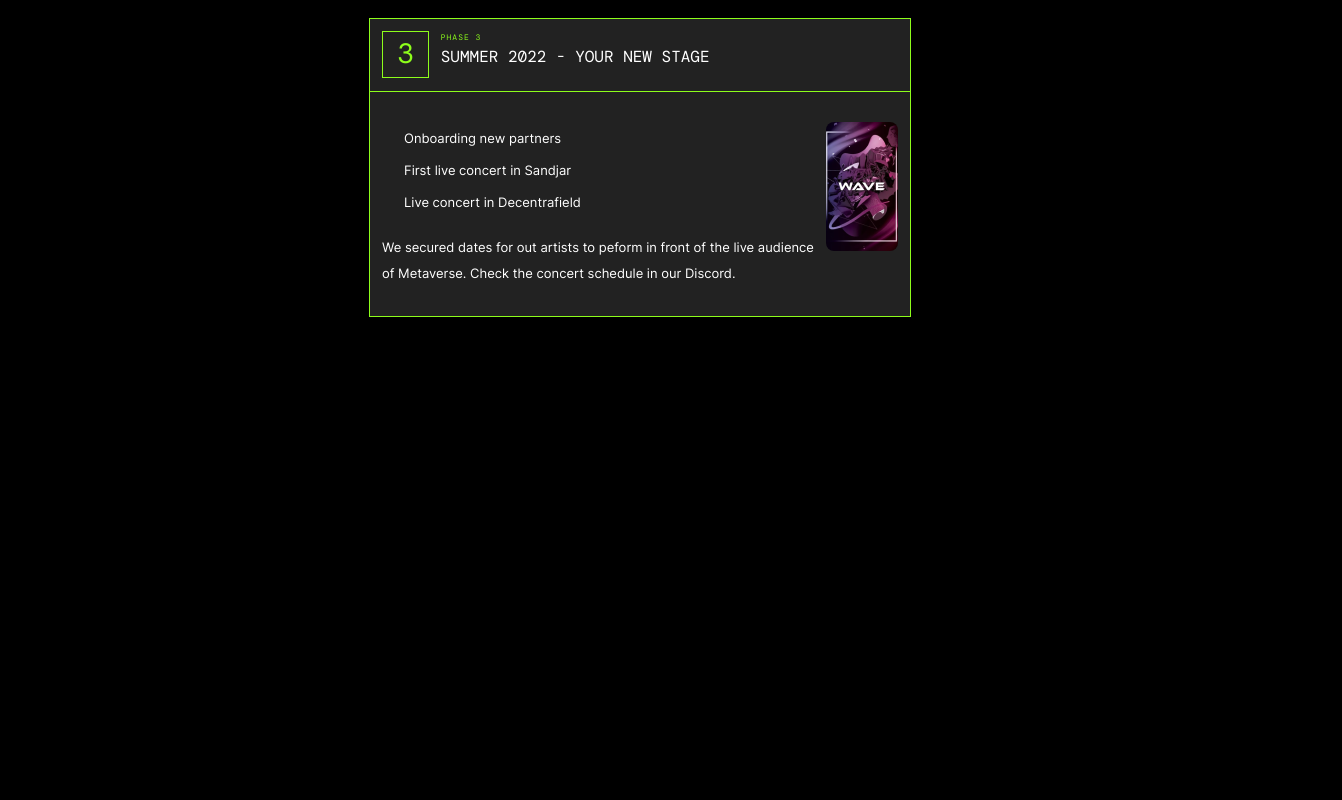
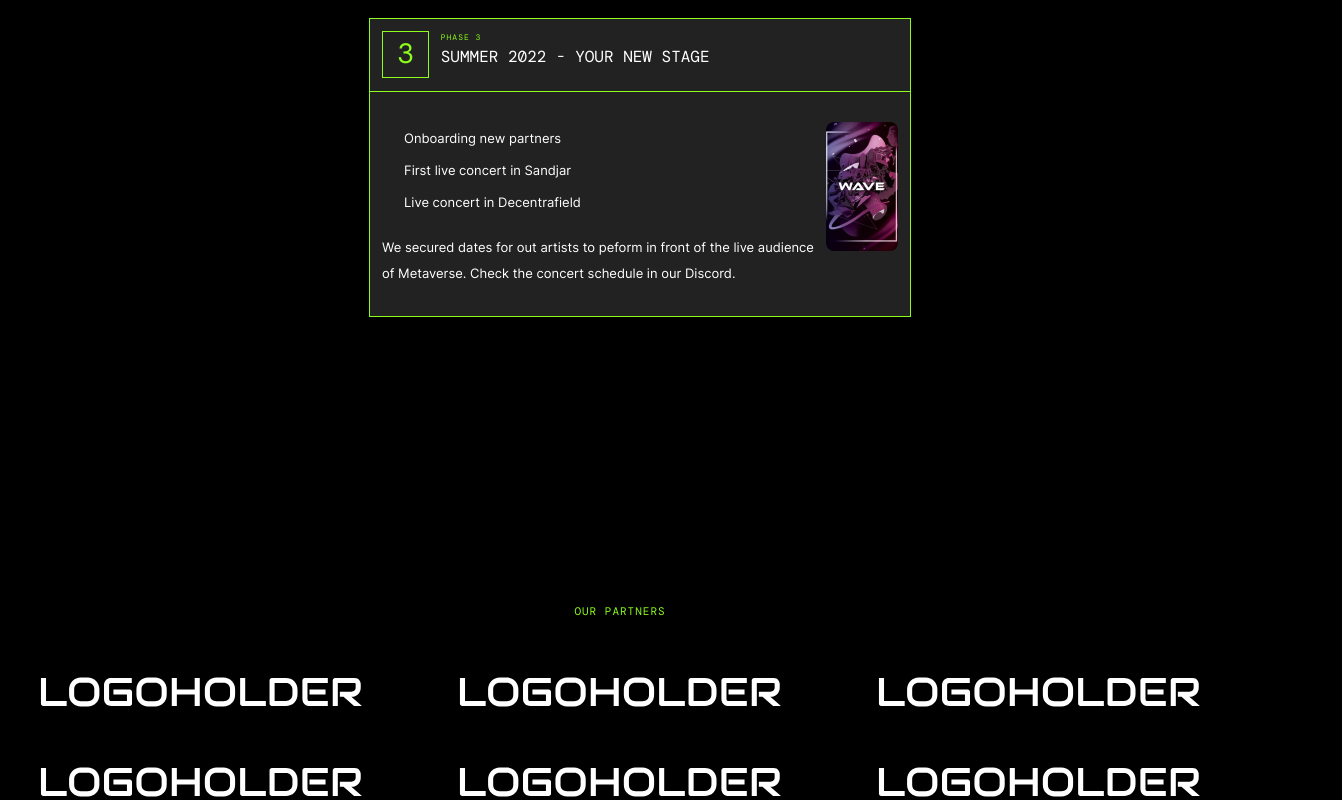
Before and after one commit to EgorovWebDev/Meta, a website: page src/index.html in a window 1280 px wide. Shown: the part 4669-5469 px from the top of the page, 1342 px wide, since content can reach past the window. Before the commit the page ends 4986 px from the top, so only its background shows below. Drawn offline with nearby package versions, Linux system fonts and the light colour scheme; files that its build step writes are made by us from their sources; a web font is replaced by a local one.

Commit message:
add: partners

```diff
--- /dev/null
+++ b/src/html/partners.html
@@ -0,0 +1,23 @@
+<section class="partners">
+	<h2 class="partners__title">Our partners</h2>
+	<div class="partners-container">
+		<div class="partners-item">
+			<img src="../img/partners/01.svg" alt="partner">
+		</div>
+		<div class="partners-item">
+			<img src="../img/partners/01.svg" alt="partner">
+		</div>
+		<div class="partners-item">
+			<img src="../img/partners/01.svg" alt="partner">
+		</div>
+		<div class="partners-item">
+			<img src="../img/partners/01.svg" alt="partner">
+		</div>
+		<div class="partners-item">
+			<img src="../img/partners/01.svg" alt="partner">
+		</div>
+		<div class="partners-item">
+			<img src="../img/partners/01.svg" alt="partner">
+		</div>
+	</div>
+</section>
--- a/src/index.html
+++ b/src/index.html
@@ -12,6 +12,7 @@
     @@include('./html/collection.html') @@include('./html/artists.html')
     @@include('./html/story.html')
     @@include('./html/roadmap.html')
+    @@include('./html/partners.html')
 
     <script src="./js/jquery.js"></script>
     <script src="./js/script.js"></script>
--- /dev/null
+++ b/src/styles/_partners.scss
@@ -0,0 +1,26 @@
+.partners {
+	width: 100%;
+	max-width: 1160px;
+	margin-left: 40px;
+	margin-top: 288px;
+	&__title {
+		text-align: center;
+		font-family: $dmMomo;
+		font-size: 11px;
+		line-height: 12px;
+		letter-spacing: 1px;
+		text-transform: uppercase;
+		color: $lime;
+	}
+	&-container {
+		display: flex;
+		flex-wrap: wrap;
+		justify-content: space-between;
+	}
+	&-item {
+		margin-top: 60px;
+		width: 322px;
+		height: 30px;
+	}
+
+}
--- a/src/styles/_roadmap.scss
+++ b/src/styles/_roadmap.scss
@@ -1,6 +1,5 @@
 .roadmap {
 	margin-top: 118px;
-	overflow: hidden;
 	&__bg {
 		width: 100%;
 		height: 240px;
@@ -125,7 +124,7 @@
 		}
 		&-purple {
 			&::after {
-				top: -19%;
+				top: -28%;
 				left: -80%;
 			}
 		}
--- a/src/styles/style.scss
+++ b/src/styles/style.scss
@@ -7,6 +7,7 @@
 @import '_artists';
 @import '_story';
 @import '_roadmap';
+@import '_partners';
 
 
 body {
```
Also changed, not shown: dist/img/partners/01.svg (added), dist/index.html, dist/styles/style.css, dist/styles/style.min.css, src/img/partners/01.svg (added).
